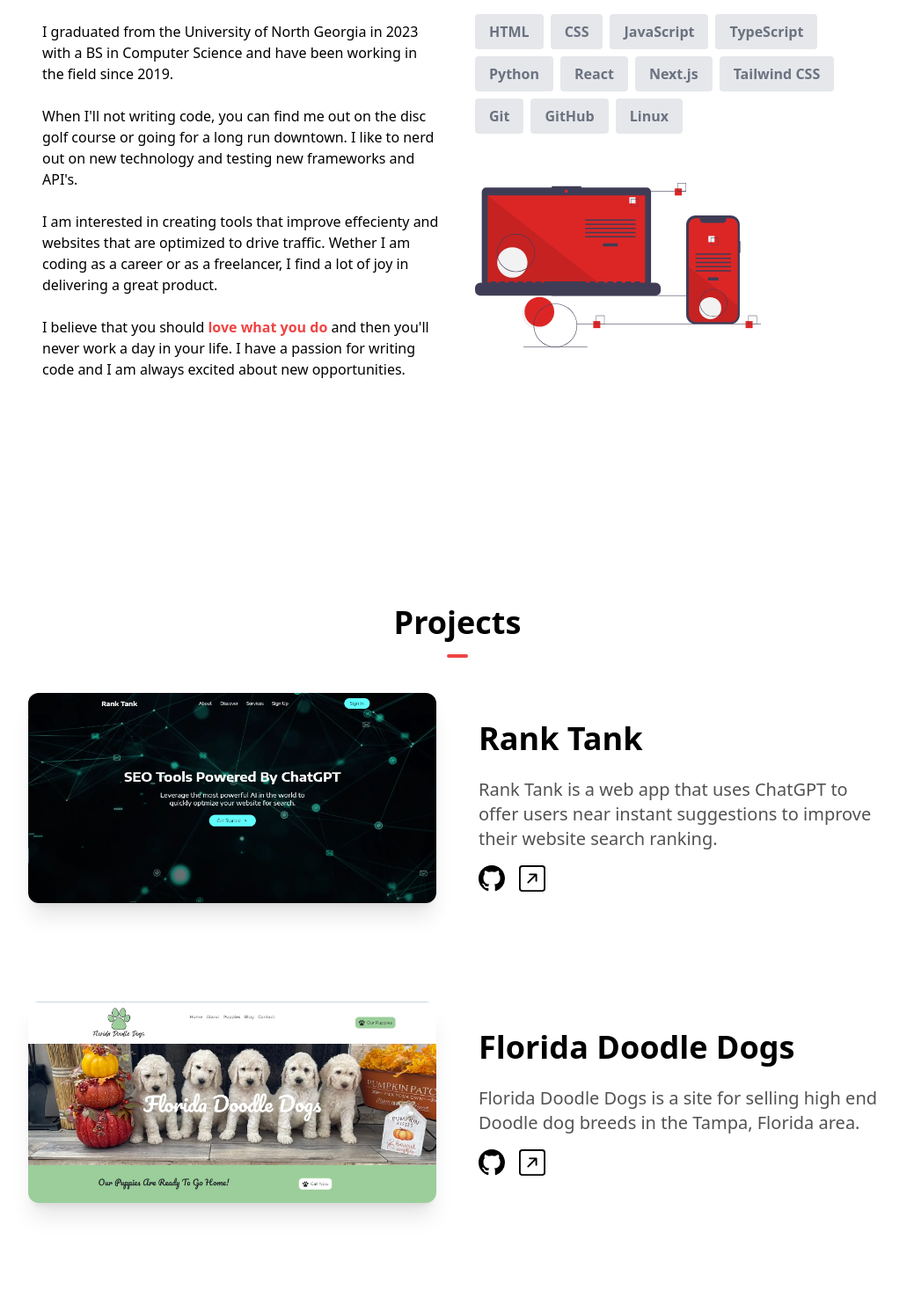
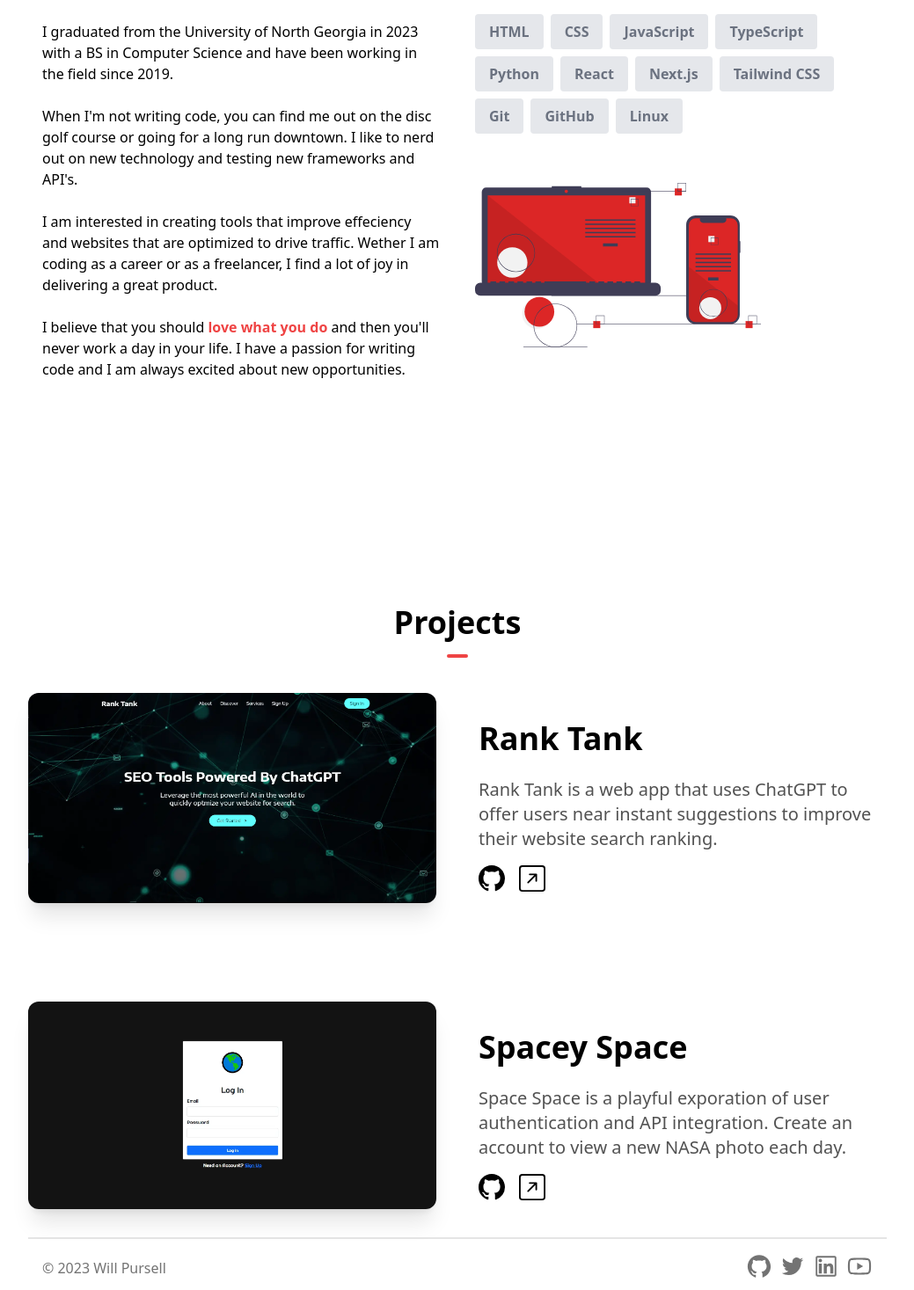
Before and after one commit to iamwillpursell/iamwillpursell-com, a Next.js app: page / in a window 1280 px wide. Shown: the part 1083-2550 px from the top of the page at 88% size, without its empty margins (120-1159 px from the left). Built offline with nearby package versions, Linux system fonts and the light colour scheme.

Commit message:
Updated Projects & Fixed Typos

```diff
--- a/app/components/AboutSection.tsx
+++ b/app/components/AboutSection.tsx
@@ -41,13 +41,13 @@ const AboutSection = () => {
             </p>
             <br />
             <p>
-              When I&apos;ll not writing code, you can find me out on the disc golf course or
+              When I&apos;m not writing code, you can find me out on the disc golf course or
               going for a long run downtown. I like to nerd out on new technology and testing
               new frameworks and API&apos;s.
             </p>
             <br />
             <p>
-                I am interested in creating tools that improve effecienty and websites
+                I am interested in creating tools that improve effeciency and websites
                 that are optimized to drive traffic. Wether I am coding as a career or
                 as a freelancer, I find a lot of joy in delivering a great product.
             </p>
--- a/app/components/ProjectsSection.tsx
+++ b/app/components/ProjectsSection.tsx
@@ -12,13 +12,6 @@ const projects = [
     image: "/rank-tank.webp",
     github: "https://github.com/iamwillpursell/rank-tank",
     link: "https://ranktank.io/",
-  },
-  {
-    name: "Florida Doodle Dogs",
-    description: "Florida Doodle Dogs is a site for selling high end Doodle dog breeds in the Tampa, Florida area.",
-    image: "/fdd-website.webp",
-    github: "#",
-    link: "https:/floridadoodledogs.com/",
   },
   {
     name: "Spacey Space",
```
